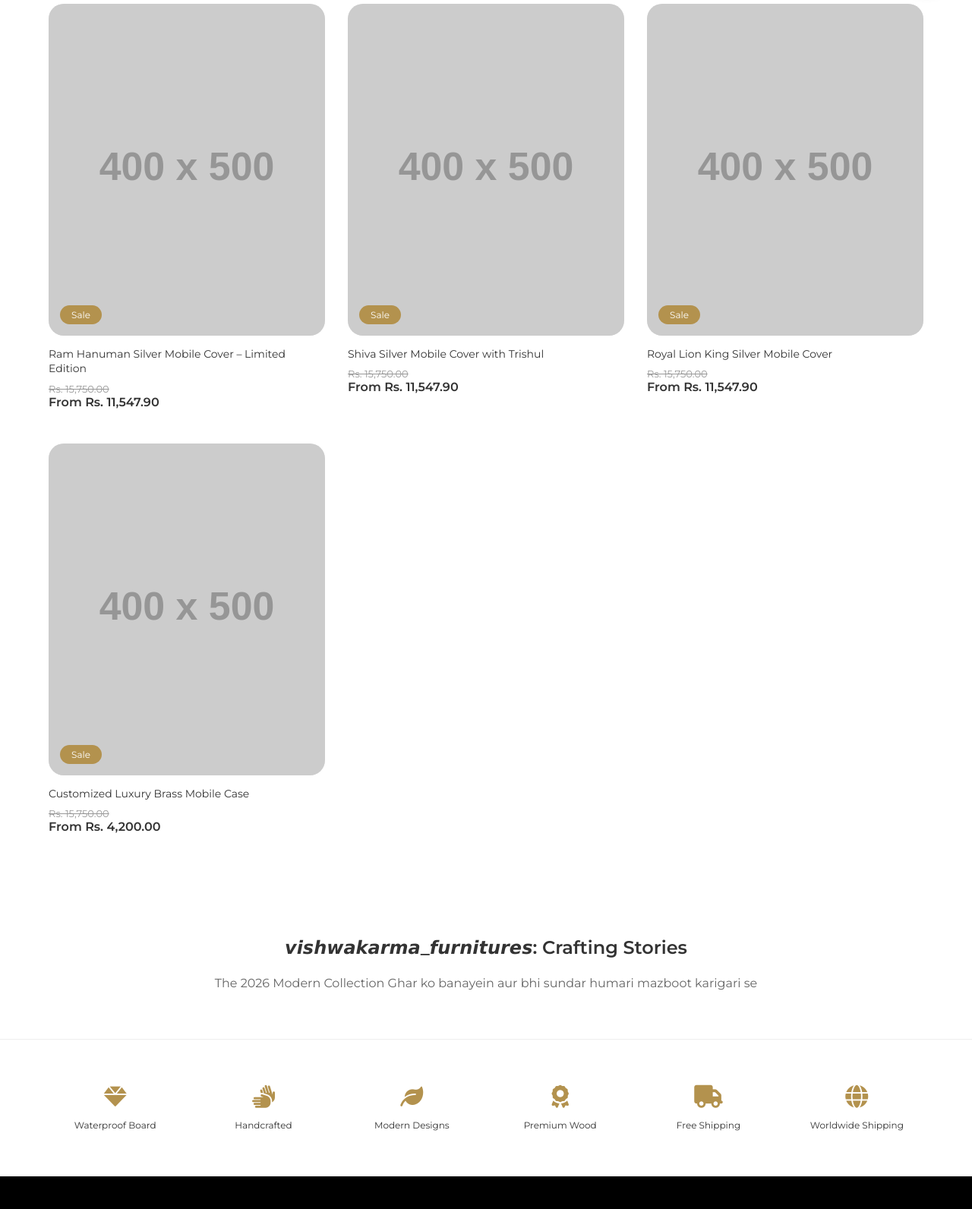
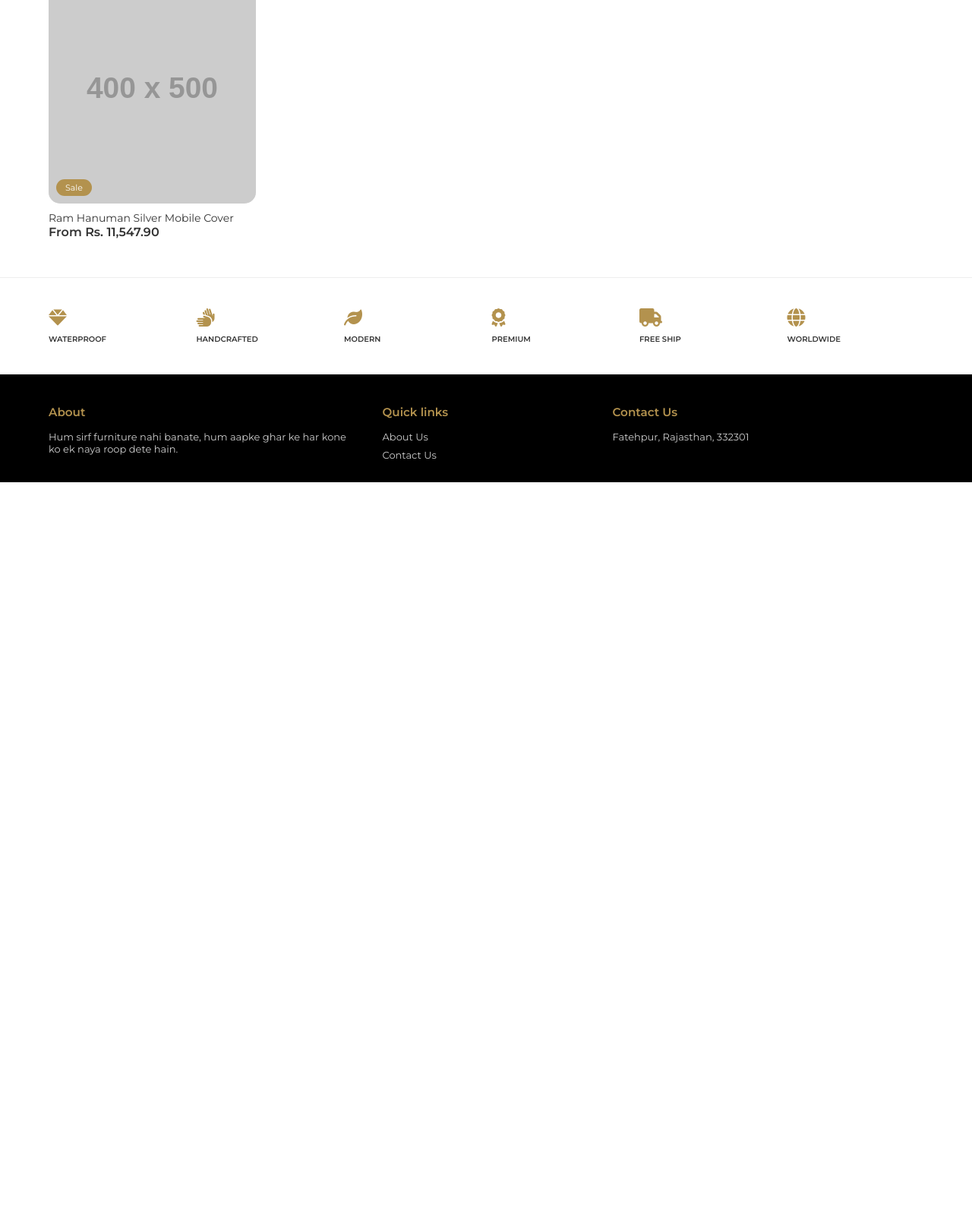
Before and after one commit to Abhi74125/vishwakarmafurnitures, a plain HTML site: page index.html in a window 1280 px wide. Shown: the part 784-2376 px from the top of the page at 76% size. After the commit the page ends 1419 px from the top, so only its background shows below. Drawn offline with nearby package versions, Linux system fonts and the light colour scheme; placeholder pictures from the web are drawn by us; a web font is replaced by a local one.

Commit message:
Update index.html

```diff
--- a/index.html
+++ b/index.html
@@ -2,7 +2,7 @@
 <html lang="en">
 <head>
     <meta charset="UTF-8">
-    <meta name="viewport" content="width=device-width, initial-scale=1.0">
+    <meta name="viewport" content="width=device-width, initial-scale=1.0, maximum-scale=1.0, user-scalable=no">
     <title>𝒗𝒊𝒔𝒉𝒘𝒂𝒌𝒂𝒓𝒎𝒂_𝒇𝒖𝒓𝒏𝒊𝒕𝒖𝒓𝒆𝒔</title>
     <link href="https://fonts.googleapis.com/css2?family=Montserrat:wght@300;400;600&family=Playfair+Display:ital@1&display=swap" rel="stylesheet">
     <link rel="stylesheet" href="https://cdnjs.cloudflare.com/ajax/libs/font-awesome/6.0.0/css/all.min.css">
@@ -14,9 +14,7 @@
             --dark: #333;
             --light-bg: #f9f9f9;
             --transition: all 0.3s ease;
-            /* Naye header ke variables */
             --black: #000000;
-            --gray: #666666;
         }
 
         * {
@@ -29,9 +27,9 @@
         body {
             color: var(--dark);
             overflow-x: hidden;
+            -webkit-text-size-adjust: 100%; /* Mobile zoom fix */
         }
 
-        /* --- Naya Header Style Jo Aapne Bheja --- */
         header {
             display: flex;
             justify-content: space-between;
@@ -42,47 +40,43 @@
             top: 0;
             z-index: 1000;
             border-bottom: 1px solid #eee;
-            box-shadow: 0 2px 10px rgba(0,0,0,0.05);
         }
 
         .logo {
-            font-size: 20px;
+            font-size: 18px;
             letter-spacing: 2px;
             font-weight: 300;
             text-transform: uppercase;
-            text-align: center;
         }
 
         .header-icons i {
             margin-left: 15px;
             font-size: 18px;
-            cursor: pointer;
         }
 
-        .fa-bars {
-            cursor: pointer;
-            font-size: 18px;
-        }
-
-        /* --- Baki Purane Styles --- */
+        /* --- Hero Section Fixes --- */
         .hero {
             background: linear-gradient(rgba(0, 0, 0, 0.6), rgba(0, 0, 0, 0.6)),
                         url('https://images.unsplash.com/photo-1618220179428-22790b461013?q=80&w=2000&auto=format&fit=crop');
             background-size: cover;
             background-position: center;
-            background-attachment: fixed;
-            height: 600px;
+            background-repeat: no-repeat;
+            height: 80vh; /* Mobile par height adjust ki */
             display: flex;
             align-items: center;
             justify-content: center;
             text-align: center;
-            position: relative;
             color: white;
+            padding: 0 20px;
+        }
+
+        .hero-content {
+            width: 100%;
         }
 
         .hero-content h2 {
-            font-size: 18px;
-            letter-spacing: 5px;
+            font-size: clamp(14px, 4vw, 18px); /* Responsive font */
+            letter-spacing: 3px;
             text-transform: uppercase;
             margin-bottom: 10px;
             color: #ddd;
@@ -90,41 +84,46 @@
 
         .hero-content h1 {
             font-family: 'Playfair Display', serif;
-            font-size: 60px;
+            font-size: clamp(32px, 8vw, 60px); /* Mobile par size auto chota hoga */
             color: var(--gold);
             font-weight: normal;
-            text-shadow: 2px 2px 10px rgba(0,0,0,0.5);
+            line-height: 1.2;
+            word-wrap: break-word; /* Text screen se bahar nahi jayega */
         }
 
-        .section-container { padding: 60px 5%; max-width: 1400px; margin: auto; }
-        .section-title { text-align: center; font-size: 28px; margin-bottom: 40px; font-weight: 400; }
-        .product-grid { display: grid; grid-template-columns: repeat(auto-fill, minmax(280px, 1fr)); gap: 30px; }
-        .product-card { background: #fff; position: relative; transition: var(--transition); }
-        .product-card:hover { transform: translateY(-5px); }
-        .img-container { position: relative; border-radius: 20px; overflow: hidden; background: #eee; aspect-ratio: 1 / 1.2; }
+        /* --- Baki Purane Styles --- */
+        .section-container { padding: 40px 5%; max-width: 1400px; margin: auto; }
+        .section-title { text-align: center; font-size: 24px; margin-bottom: 30px; }
+        .product-grid { display: grid; grid-template-columns: repeat(auto-fill, minmax(250px, 1fr)); gap: 20px; }
+        .product-card { background: #fff; position: relative; }
+        .img-container { position: relative; border-radius: 15px; overflow: hidden; background: #eee; aspect-ratio: 1 / 1.1; }
         .img-container img { width: 100%; height: 100%; object-fit: cover; }
-        .sale-badge { position: absolute; bottom: 15px; left: 15px; background: var(--gold); color: white; padding: 5px 15px; border-radius: 20px; font-size: 12px; }
-        .product-info { padding: 15px 0; }
-        .product-info h3 { font-size: 14px; font-weight: 400; margin-bottom: 8px; line-height: 1.4; }
-        .price-old { text-decoration: line-through; color: #999; font-size: 13px; }
-        .price-new { color: var(--dark); font-weight: 600; font-size: 16px; }
-        .features { display: grid; grid-template-columns: repeat(6, 1fr); text-align: center; padding: 60px 5%; border-top: 1px solid #eee; gap: 20px; }
-        .feature-item i { font-size: 30px; color: var(--gold); margin-bottom: 15px; }
-        .feature-item p { font-size: 12px; font-weight: 500; }
-        .whatsapp-btn { position: fixed; bottom: 30px; right: 30px; background: #25d366; color: white; width: 60px; height: 60px; border-radius: 50%; display: flex; align-items: center; justify-content: center; font-size: 30px; box-shadow: 0 4px 15px rgba(0,0,0,0.2); z-index: 1000; text-decoration: none; }
+        .sale-badge { position: absolute; bottom: 10px; left: 10px; background: var(--gold); color: white; padding: 4px 12px; border-radius: 20px; font-size: 11px; }
+        .product-info { padding: 10px 0; }
+        .product-info h3 { font-size: 14px; font-weight: 400; }
+        .price-new { color: var(--dark); font-weight: 600; }
 
-        footer { background-color: #000; color: #fff; padding: 60px 10% 30px; font-size: 14px; }
-        .footer-grid { display: grid; grid-template-columns: 1.5fr 1fr 1.5fr; gap: 40px; margin-bottom: 50px; }
-        .footer-column h3 { font-size: 16px; margin-bottom: 25px; color: var(--gold); }
-        .footer-column p, .footer-column a { color: #ccc; text-decoration: none; margin-bottom: 12px; display: block; }
-        .bottom-section { border-top: 1px solid #222; padding-top: 40px; }
-        .dropdown { background: transparent; border: 1px solid #444; color: white; padding: 10px; width: 180px; }
+        .features {
+            display: grid;
+            grid-template-columns: repeat(3, 1fr);
+            gap: 15px;
+            padding: 40px 5%;
+            border-top: 1px solid #eee;
+        }
+        .feature-item i { font-size: 24px; color: var(--gold); margin-bottom: 10px; }
+        .feature-item p { font-size: 10px; font-weight: 600; text-transform: uppercase; }
 
-        @media (max-width: 768px) {
-            .features { grid-template-columns: repeat(3, 1fr); }
-            .hero-content h1 { font-size: 40px; }
-            .hero { height: 400px; }
-            .footer-grid { grid-template-columns: 1fr; }
+        .whatsapp-btn { position: fixed; bottom: 20px; right: 20px; background: #25d366; color: white; width: 50px; height: 50px; border-radius: 50%; display: flex; align-items: center; justify-content: center; font-size: 25px; z-index: 1000; text-decoration: none; }
+
+        footer { background-color: #000; color: #fff; padding: 40px 5% 20px; font-size: 13px; }
+        .footer-grid { display: grid; grid-template-columns: 1fr; gap: 30px; }
+        .footer-column h3 { color: var(--gold); margin-bottom: 15px; }
+        .footer-column a, .footer-column p { color: #ccc; text-decoration: none; margin-bottom: 8px; display: block; }
+
+        @media (min-width: 768px) {
+            .footer-grid { grid-template-columns: 1.5fr 1fr 1.5fr; }
+            .features { grid-template-columns: repeat(6, 1fr); }
+            .hero { height: 600px; }
         }
     </style>
 </head>
@@ -155,111 +154,38 @@
                     <span class="sale-badge">Sale</span>
                 </div>
                 <div class="product-info">
-                    <h3>Ram Hanuman Silver Mobile Cover – Limited Edition</h3>
-                    <p class="price-old">Rs. 15,750.00</p>
+                    <h3>Ram Hanuman Silver Mobile Cover</h3>
                     <p class="price-new">From Rs. 11,547.90</p>
                 </div>
             </div>
-
-            <div class="product-card" data-aos="fade-up" data-aos-delay="100">
-                <div class="img-container">
-                    <img src="https://via.placeholder.com/400x500" alt="Product">
-                    <span class="sale-badge">Sale</span>
-                </div>
-                <div class="product-info">
-                    <h3>Shiva Silver Mobile Cover with Trishul</h3>
-                    <p class="price-old">Rs. 15,750.00</p>
-                    <p class="price-new">From Rs. 11,547.90</p>
-                </div>
             </div>
-
-            <div class="product-card" data-aos="fade-up" data-aos-delay="200">
-                <div class="img-container">
-                    <img src="https://via.placeholder.com/400x500" alt="Product">
-                    <span class="sale-badge">Sale</span>
-                </div>
-                <div class="product-info">
-                    <h3>Royal Lion King Silver Mobile Cover</h3>
-                    <p class="price-old">Rs. 15,750.00</p>
-                    <p class="price-new">From Rs. 11,547.90</p>
-                </div>
-            </div>
-
-            <div class="product-card" data-aos="fade-up" data-aos-delay="300">
-                <div class="img-container">
-                    <img src="https://via.placeholder.com/400x500" alt="Product">
-                    <span class="sale-badge">Sale</span>
-                </div>
-                <div class="product-info">
-                    <h3>Customized Luxury Brass Mobile Case</h3>
-                    <p class="price-old">Rs. 15,750.00</p>
-                    <p class="price-new">From Rs. 4,200.00</p>
-                </div>
-            </div>
-        </div>
     </div>
 
-    <section class="section-container" style="text-align: center; background: #fff;" data-aos="fade-up">
-        <h2 style="font-size: 24px; margin-bottom: 20px;">𝙫𝙞𝙨𝙝𝙬𝙖𝙠𝙖𝙧𝙢𝙖_𝙛𝙪𝙧𝙣𝙞𝙩𝙪𝙧𝙚𝙨: Crafting Stories </h2>
-        <p style="max-width: 800px; margin: 0 auto; line-height: 1.6; color: #666;">
-            The 2026 Modern Collection
-            Ghar ko banayein aur bhi sundar humari mazboot karigari se
-        </p>
-    </section>
-
     <div class="features">
-        <div class="feature-item">
-            <i class="fa fa-gem"></i>
-            <p>Waterproof Board</p>
-        </div>
-        <div class="feature-item">
-            <i class="fa fa-hands"></i>
-            <p>Handcrafted</p>
-        </div>
-        <div class="feature-item">
-            <i class="fa fa-leaf"></i>
-            <p>Modern Designs</p>
-        </div>
-        <div class="feature-item">
-            <i class="fa fa-award"></i>
-            <p>Premium Wood</p>
-        </div>
-        <div class="feature-item">
-            <i class="fa fa-truck"></i>
-            <p>Free Shipping</p>
-        </div>
-        <div class="feature-item">
-            <i class="fa fa-globe"></i>
-            <p>Worldwide Shipping</p>
-        </div>
+        <div class="feature-item"><i class="fa fa-gem"></i><p>Waterproof</p></div>
+        <div class="feature-item"><i class="fa fa-hands"></i><p>Handcrafted</p></div>
+        <div class="feature-item"><i class="fa fa-leaf"></i><p>Modern</p></div>
+        <div class="feature-item"><i class="fa fa-award"></i><p>Premium</p></div>
+        <div class="feature-item"><i class="fa fa-truck"></i><p>Free Ship</p></div>
+        <div class="feature-item"><i class="fa fa-globe"></i><p>Worldwide</p></div>
     </div>
 
-    <a href="#" class="whatsapp-btn">
-        <i class="fab fa-whatsapp"></i>
-    </a>
+    <a href="#" class="whatsapp-btn"><i class="fab fa-whatsapp"></i></a>
 
     <footer>
         <div class="footer-grid">
             <div class="footer-column">
                 <h3>About</h3>
-                <p>Hum sirf furniture nahi banate, hum aapke ghar ke har kone ko ek naya roop dete hain. Humari pehchaan hai—behtareen wood ki , majboot karigari, aur samay par kaam pura karna or Apka bharosa. </p>
+                <p>Hum sirf furniture nahi banate, hum aapke ghar ke har kone ko ek naya roop dete hain.</p>
             </div>
             <div class="footer-column">
                 <h3>Quick links</h3>
                 <a href="#">About Us</a>
-                <a href="#">FAQs</a>
                 <a href="#">Contact Us</a>
             </div>
             <div class="footer-column">
                 <h3>Contact Us</h3>
-                <p>𝒗𝒊𝒔𝒉𝒘𝒂𝒌𝒂𝒓𝒎𝒂_𝒇𝒖𝒓𝒏𝒊𝒕𝒖𝒓𝒆𝒔<br>
-                Jangid Vedic Vidhalya School ,<br>
-                Fatehpur, Rajasthan, 332301</p>
-            </div>
-        </div>
-        <div class="bottom-section">
-            <div class="footer-bottom">
-                <div class="copyright">© 2026, 𝒗𝒊𝒔𝒉𝒘𝒂𝒌𝒂𝒓𝒎𝒂_𝒇𝒖𝒓𝒏𝒊𝒕𝒖𝒓𝒆𝒔</div>
+                <p>Fatehpur, Rajasthan, 332301</p>
             </div>
         </div>
     </footer>
```
